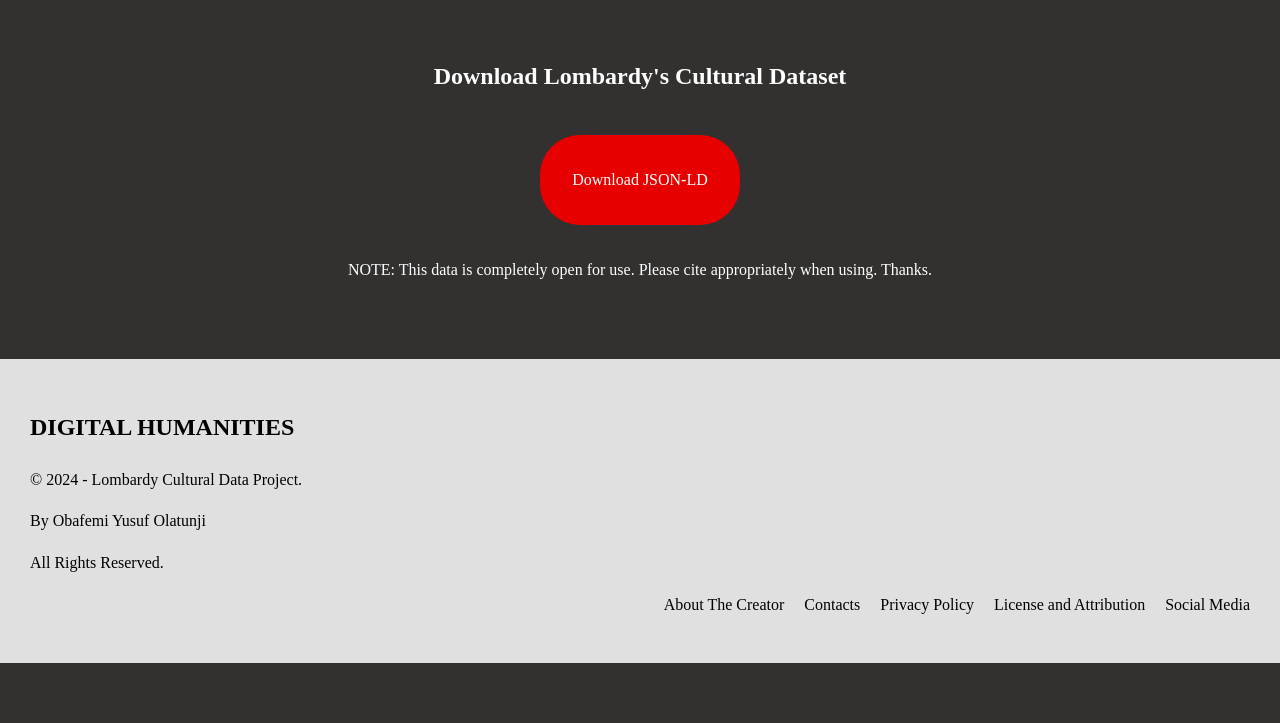
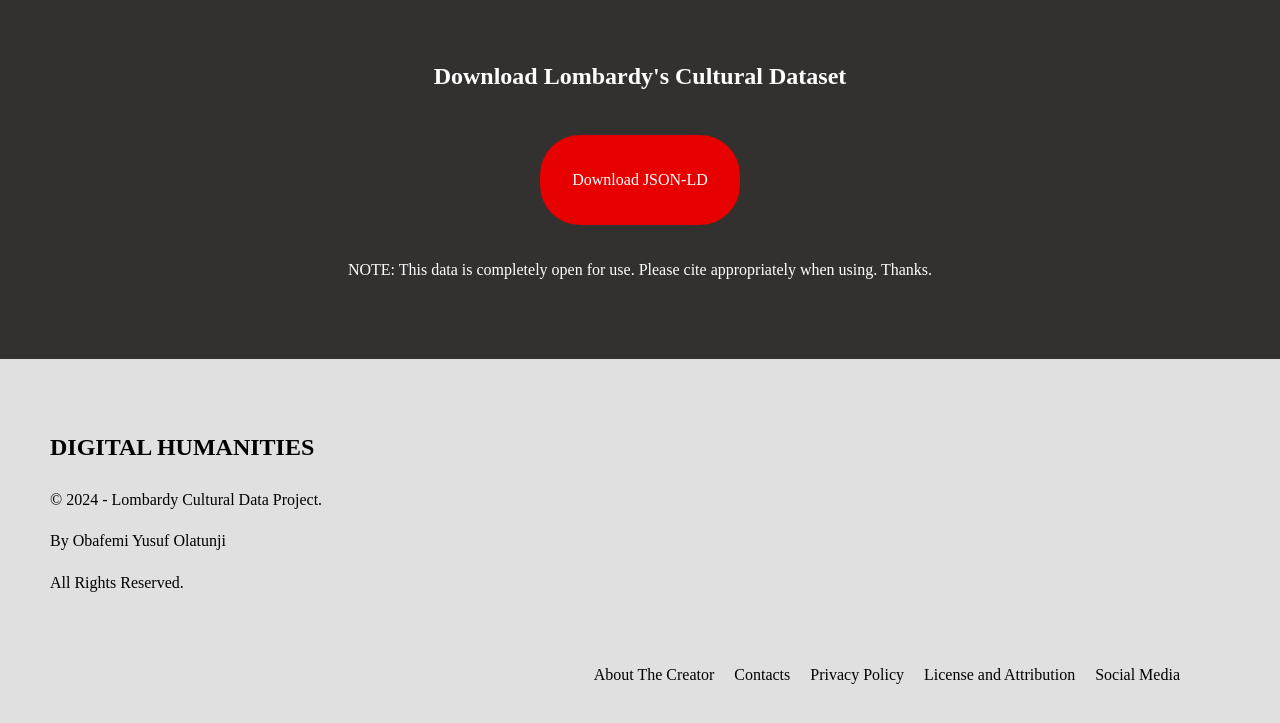
Before and after one commit to ObafemiY/Pavia-Fortifications-research, a plain HTML site: page index.html in a window 1280 px wide. Shown: the part 1516-2239 px from the top of the page. Before the commit the page ends 2179 px from the top, so only its background shows below. Drawn offline with Linux system fonts and the light colour scheme.

Commit message:
Update index.html

```diff
--- a/index.html
+++ b/index.html
@@ -99,12 +99,12 @@ main {
         footer {
             background-color: #e0e0e0;
             color: black;
-            padding: 30px;
+            padding: 50px;
         }
 
         footer ul {
             list-style: none;
-            padding: 40;
+            padding: 50px;
             display: flex;
             justify-content: Right;
             gap: 20px;
```
